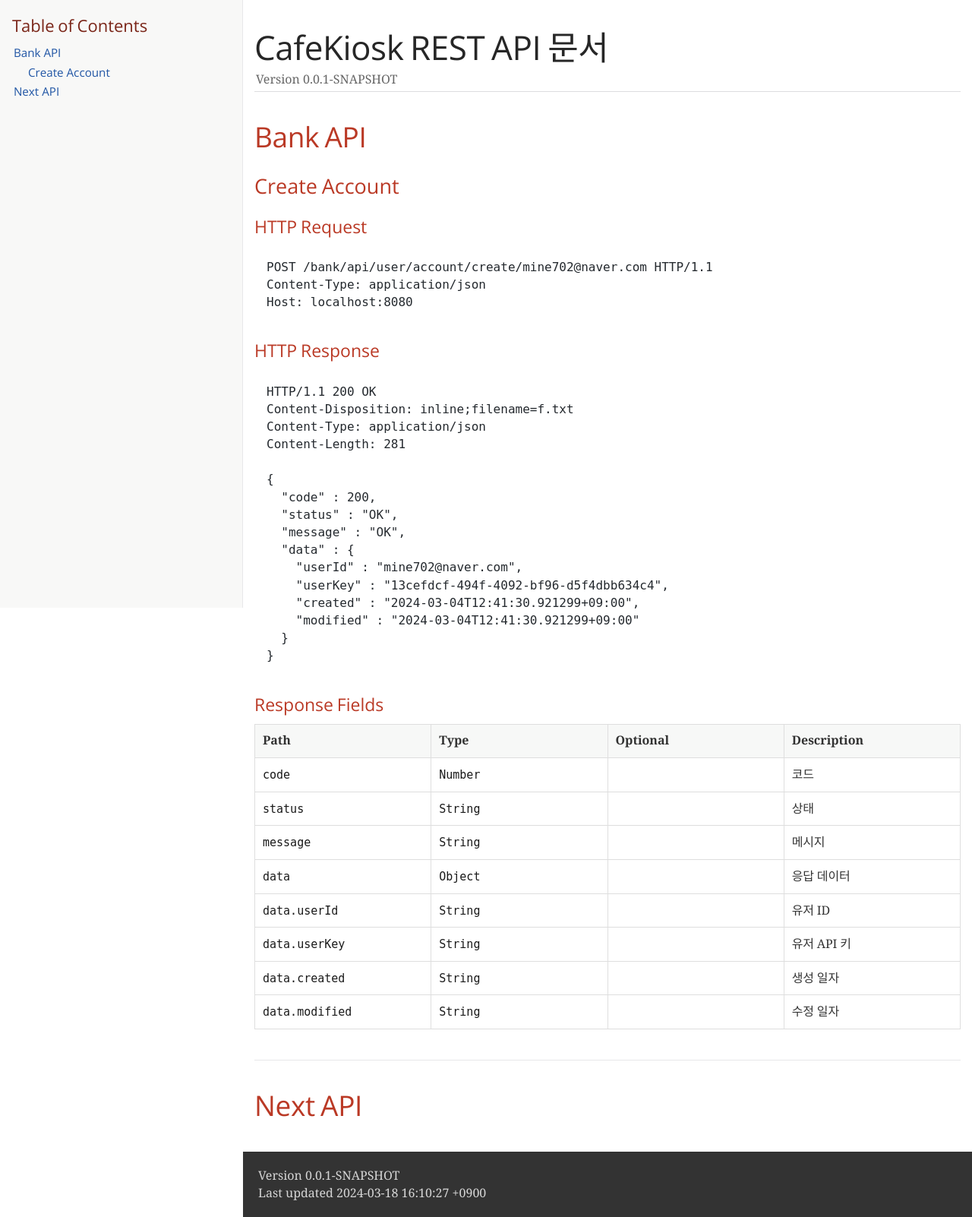
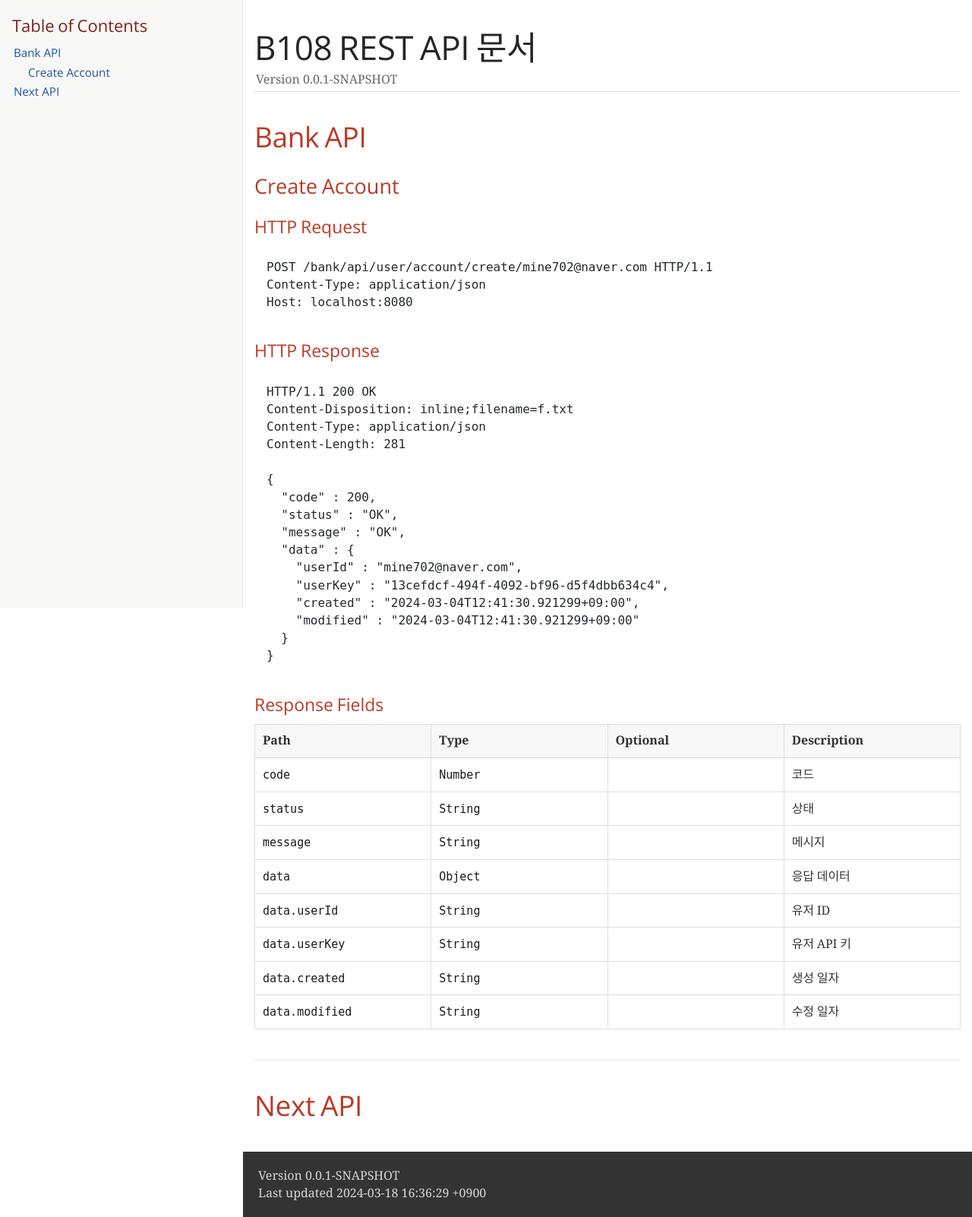
Before and after one commit to mine702/B108-DOCS, a plain HTML site: page index.html in a window 1280 px wide. Shown: the whole page at 76% size. Drawn offline with nearby package versions, Linux system fonts and the light colour scheme; a web font is replaced by a local one.

Commit message:
Update index.html

```diff
--- a/index.html
+++ b/index.html
@@ -5,7 +5,7 @@
 <meta http-equiv="X-UA-Compatible" content="IE=edge">
 <meta name="viewport" content="width=device-width, initial-scale=1.0">
 <meta name="generator" content="Asciidoctor 2.0.18">
-<title>CafeKiosk REST API 문서</title>
+<title>B108 REST API 문서</title>
 <link rel="stylesheet" href="https://fonts.googleapis.com/css?family=Open+Sans:300,300italic,400,400italic,600,600italic%7CNoto+Serif:400,400italic,700,700italic%7CDroid+Sans+Mono:400,700">
 <style>
 /*! Asciidoctor default stylesheet | MIT License | https://asciidoctor.org */
@@ -440,7 +440,7 @@ body.book #toc,body.book #preamble,body.book h1.sect0,body.book .sect1>h2{page-b
 </head>
 <body class="book toc2 toc-left">
 <div id="header">
-<h1>CafeKiosk REST API 문서</h1>
+<h1>B108 REST API 문서</h1>
 <div class="details">
 <span id="revnumber">version 0.0.1-SNAPSHOT</span>
 </div>
@@ -577,7 +577,7 @@ Content-Length: 281
 <div id="footer">
 <div id="footer-text">
 Version 0.0.1-SNAPSHOT<br>
-Last updated 2024-03-18 16:10:27 +0900
+Last updated 2024-03-18 16:36:29 +0900
 </div>
 </div>
 <script src="https://cdnjs.cloudflare.com/ajax/libs/highlight.js/9.18.3/highlight.min.js"></script>
```
